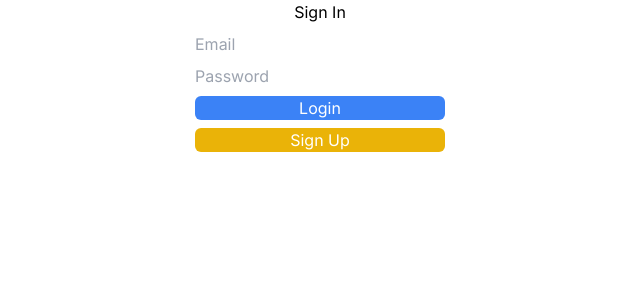
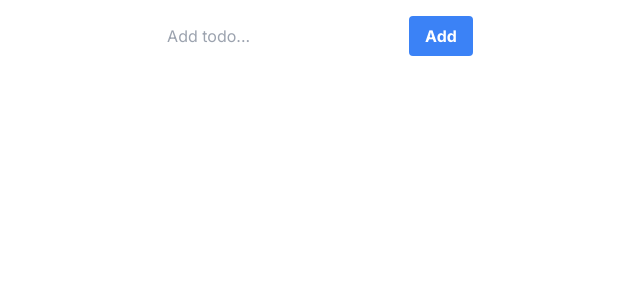
Before and after one commit to AchrafReyani/todo, a Next.js app: page /todo-app in a window 1280 px wide. Shown: the top 300 px of the page, without its empty margins (320-960 px from the left). Built offline with nearby package versions, Linux system fonts and the light colour scheme.

Commit message:
adds todo when you hit the add button

```diff
--- /dev/null
+++ b/app/todo-app/components/AddToDo.tsx
@@ -0,0 +1,39 @@
+'use client'
+import React, { useState } from 'react'
+
+const AddToDoComponent = () => {
+    const [todos, setTodos] = useState<any[]>([]);
+
+
+    const handleSubmit = (e: React.FormEvent<HTMLFormElement>) => {
+        e.preventDefault();
+        let todo = e.currentTarget.todo.value;
+        let obj = {
+            todo: todo,
+            timestamp: new Date().getTime(),
+            completed: false
+        }
+        setTodos([...todos, obj]);
+        e.currentTarget.reset();
+    }
+
+  return (
+    <>
+    <form action=""
+        onSubmit={handleSubmit}
+        className="mt-4 flex justify-center"
+    >
+        <input type="text" id="todo-input" name="todo" placeholder="Add todo..." required />
+        <button
+            type="submit"
+            className="bg-blue-500 hover:bg-blue-700 text-white font-bold py-2 px-4 rounded ml-2"
+        >Add</button>
+    </form>
+    <div>
+        {todos.map((todo: any, index: number) => <p key={index}>{todo.todo}</p>)}
+    </div>
+    </>
+  )
+}
+
+export default AddToDoComponent
--- a/app/todo-app/layout.tsx
+++ b/app/todo-app/layout.tsx
@@ -2,7 +2,7 @@ import React from 'react'
 import SignInComponent from '../components/signin/signin';
 
 const ToDoAppLayoutComponent = ({children} : {children: React.ReactElement}) => {
-    const isAuthenticated = false;
+    const isAuthenticated = true;
   return isAuthenticated ? <div>{children}</div>
     :<SignInComponent/>
 }
--- a/app/todo-app/page.tsx
+++ b/app/todo-app/page.tsx
@@ -1,8 +1,11 @@
 import React from 'react'
+import AddToDoComponent from './components/AddToDo'
 
 const ToDoAppComponent = () => {
   return (
-    <div>ToDoAppComponent</div>
+    <div>
+        <AddToDoComponent/>
+    </div>
   )
 }
 
```
